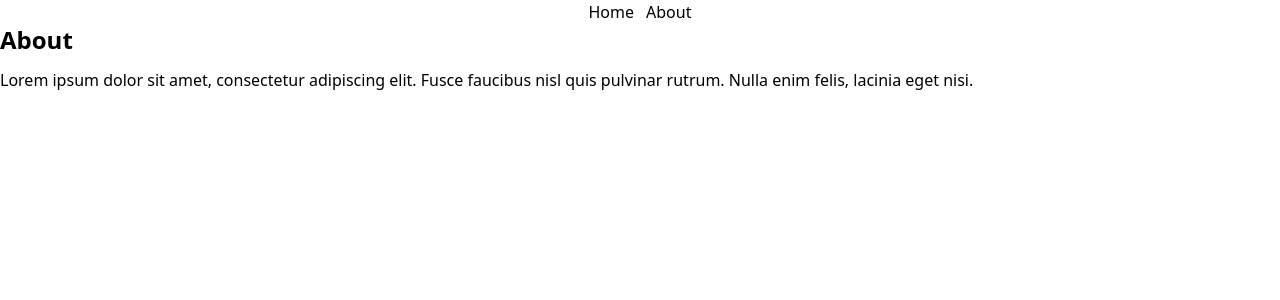
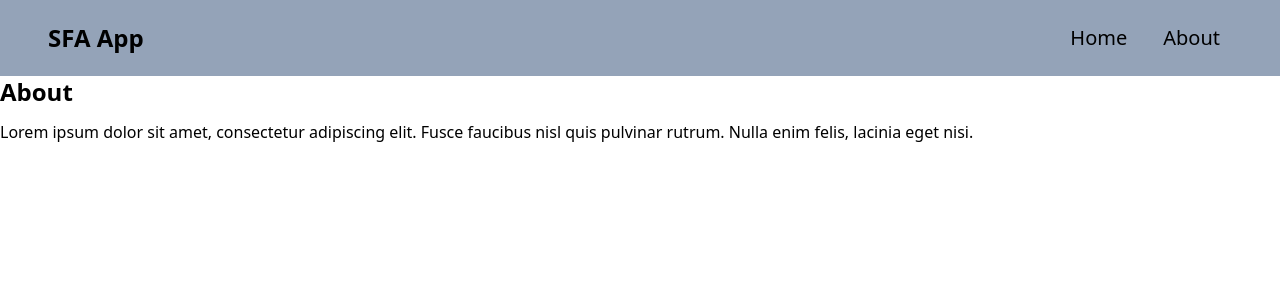
Before and after one commit to sfa119f/mini-project-rakamin, a React (Create React App) app: page /about in a window 1280 px wide. Shown: the top 300 px of the page. Built offline with nearby package versions, Linux system fonts and the light colour scheme.

Commit message:
make header

```diff
--- a/package.json
+++ b/package.json
@@ -3,6 +3,8 @@
   "version": "0.1.0",
   "private": true,
   "dependencies": {
+    "@fortawesome/free-solid-svg-icons": "^6.3.0",
+    "@fortawesome/react-fontawesome": "^0.2.0",
     "@testing-library/jest-dom": "^5.16.5",
     "@testing-library/react": "^13.4.0",
     "@testing-library/user-event": "^13.5.0",
--- a/src/component/Header.js
+++ b/src/component/Header.js
@@ -1,12 +1,24 @@
 import React from "react";
 import { Link } from "react-router-dom";
+import { FontAwesomeIcon } from "@fortawesome/react-fontawesome";
+import { faBars } from "@fortawesome/free-solid-svg-icons";
 
 function Header() {
   return (
-    <div className="flex gap-3 justify-center">
-      <Link to={"/"}>Home</Link>
-      <Link to={"/about"}>About</Link>
-    </div>
+    <nav className="flex justify-between items-center bg-slate-400 py-5 px-6 lg:px-12">
+      <div className="text-2xl font-bold">SFA App</div>
+      <div className="text-xl hidden sm:flex gap-3 justify-center">
+        <Link className="py-1 px-3 rounded hover:bg-gray-300" to={"/"}>
+          Home
+        </Link>
+        <Link className="py-1 px-3 rounded hover:bg-gray-300" to={"/about"}>
+          About
+        </Link>
+      </div>
+      <div className="text-xl flex sm:hidden">
+        <FontAwesomeIcon icon={faBars} />
+      </div>
+    </nav>
   );
 }
 
```
Also changed, not shown: 1 other file (tests, documents, lock files or other folders).
